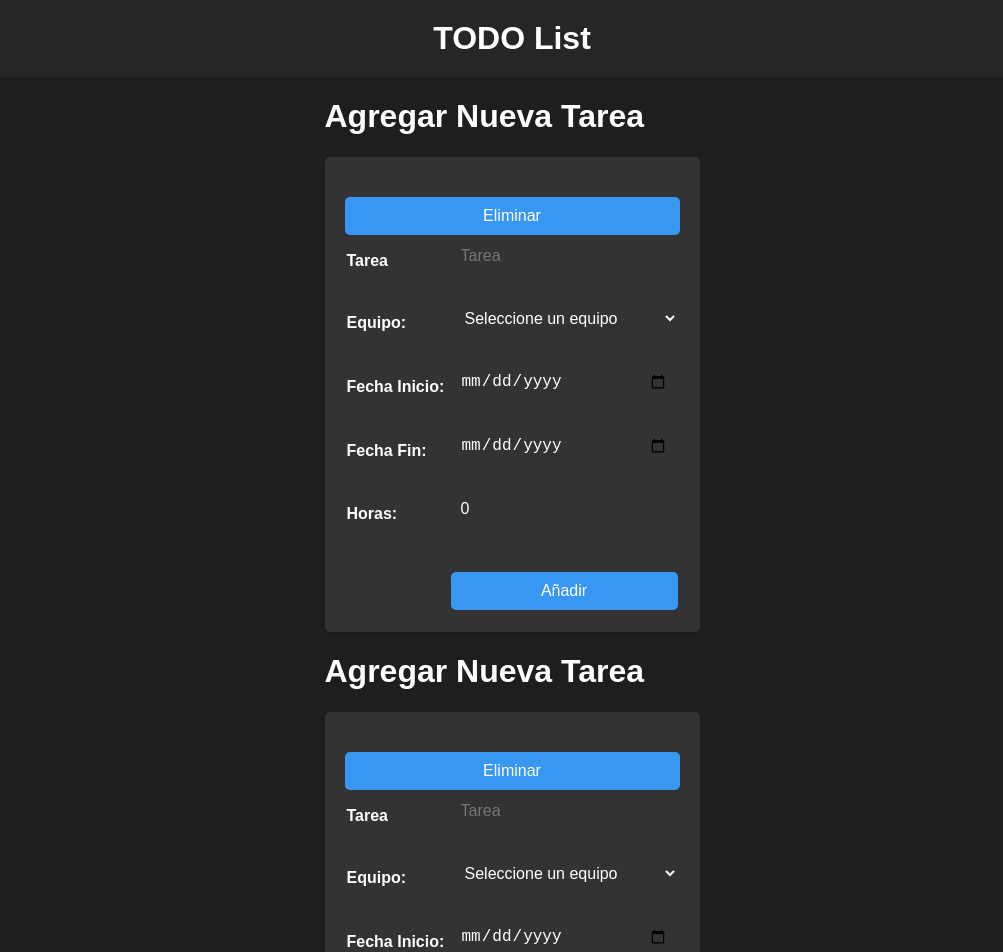
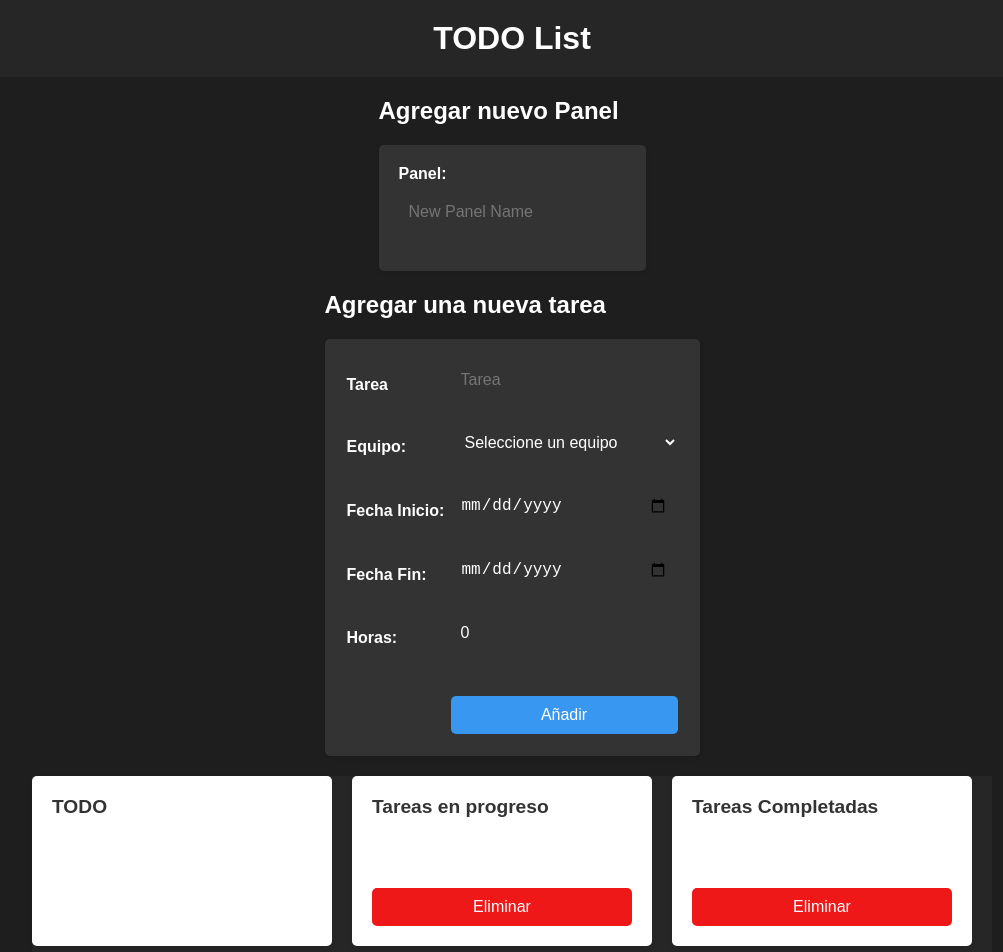
Before and after one commit to oigarciaf/examenIII, a React (Create React App) app: page / in a window 1280 px wide. Shown: the top 952 px of the page, without its empty margins (128-1131 px from the left). Built offline with nearby package versions, Linux system fonts and the light colour scheme.

Commit message:
Componet add panels and validations

```diff
--- a/src/App.css
+++ b/src/App.css
@@ -79,7 +79,31 @@ button[type="button"] {
     color: #fff;
     transition: background-color 0.2s ease;
 }
+button[type="submit"] {
+    border: none;
+    padding: 10px;
+    border-radius: 5px;
+    font-size: 1rem;
+    cursor: pointer;
+    margin-top: 20px;
+    width: 100%;
+    background-color: #3897f0;
+    color: #fff;
+    transition: background-color 0.2s ease;
+}
 
+.remove {
+    border: none;
+    padding: 10px;
+    border-radius: 5px;
+    font-size: 1rem;
+    cursor: pointer;
+    margin-top: 20px;
+    width: 100%;
+    background-color: #ee1818;
+    color: #fff;
+    transition: background-color 0.2s ease;
+}
 button[type="button"]:hover {
     background-color: #1c87e9;
 }
--- a/src/App.tsx
+++ b/src/App.tsx
@@ -1,4 +1,4 @@
-import { useState , useEffect } from 'react';
+import { useState, useEffect } from 'react';
 import logo from './logo.svg';
 import './App.css';
 
@@ -6,27 +6,36 @@ import { ITask } from './interfaces/ITask'
 
 import TaskForm from './components/TaskForm'
 import Panel from './components/Panel'
-
+import AddPanel from './components/AddPanel';
 
 function App() {
 
   const [id, setId] = useState<number>(0)
-  const [task, setTask] = useState<ITask>({ "status" : "TODO", "id": 0 })
+  const [task, setTask] = useState<ITask>({ "status": "TODO", "id": 0 })
   const [taskList, setTaskList] = useState<ITask[]>([])
   const [teams, setTeams] = useState<string[]>(["Development", "QA", "PMs", "BI"])
+  const [panels, setPanels] = useState<string[]>(['Tareas en progreso', 'Tareas Completadas']);
+  const statusOptions: string[] = ["TODO", ...panels];
+  /**#######################33   */
+  const handleAddPanel = (title: string) => {
+    setPanels([...panels, title]);
+    setTask({ ...task, status: title });
+  }
+  /**#######################  */
 
+  /**#######################  */
 
   const handleInputChange = (e: React.ChangeEvent<HTMLInputElement>) => {
-    setTask({...task, [e.target.name]: e.target.value})
+    setTask({ ...task, [e.target.name]: e.target.value })
   }
 
   const handleSelectChange = (e: React.ChangeEvent<HTMLSelectElement>) => {
-    setTask({...task, [e.target.name]: e.target.value})
+    setTask({ ...task, [e.target.name]: e.target.value })
   }
 
   const changeStatus = (id: number, status: string) => {
-    const newTaskList = taskList.map( task => {
-      if(task.id === id) {
+    const newTaskList = taskList.map((task) => {
+      if (task.id === id) {
         task.status = status
       }
       return task
@@ -35,7 +44,7 @@ function App() {
   }
 
   const deleteTask = (id: number) => {
-    const newTaskList = taskList.filter( task => task.id !== id )
+    const newTaskList = taskList.filter(task => task.id !== id)
     setTaskList(newTaskList)
   }
 
@@ -46,13 +55,23 @@ function App() {
     setId(newId)
 
     setTask({
-      "id" : newId
-      , "status" : "TODO"
-      , "name" : ""
-      , "team" : ""
-      , "hours" : 0
+      "id": newId
+      , "status": "TODO"
+      , "name": ""
+      , "team": ""
+      , "hours": 0
     })
   }
+/**Eliminar panel */
+  /**##################################### */
+
+    const removePanel = (title: string) => {
+    const newPanels = panels.filter((panelTitle) => panelTitle !== title);
+    setPanels(newPanels);
+  };
+  /**##################################### */
+
+
 
   return (
     <div className="App">
@@ -61,12 +80,10 @@ function App() {
         <h1>TODO List</h1>
       </header>
 
+      <div className="container">
 
-      <div className="container">
-      <div className=''>
+      <AddPanel addPanel={handleAddPanel} panels={panels || []} />
 
-      </div>
-        <div>
         <TaskForm
           task={task}
           teams={teams}
@@ -74,22 +91,29 @@ function App() {
           onChangeSelect={handleSelectChange}
           onSave={addTask}
         />
-        </div>
-        <TaskForm
-            task={task}
-            teams={teams}
-            onChangeInput={handleInputChange}
-            onChangeSelect={handleSelectChange}
-            onSave={addTask}
-        />
+
         <div className="columnas">
         <Panel
             title={"TODO"}
-            tasks={ taskList.filter( task => task.status === 'TODO' ) }
+            statusOptions={statusOptions}
+            tasks={taskList.filter(task => task.status === 'TODO')}
             changeStatus={changeStatus}
             deleteTask={deleteTask}
+            showRemoveButton={false}
+            removePanel={removePanel}
           />
-
+          {panels.map((panelTitle) => (
+        <Panel
+          key={panelTitle}
+          statusOptions={statusOptions}
+          title={panelTitle}
+          tasks={taskList.filter(task => task.status === panelTitle)}
+          changeStatus={changeStatus}
+          deleteTask={deleteTask}
+          showRemoveButton={true}
+          removePanel={removePanel}
+          />
+      ))}
         </div>
       </div>
     </div>
--- a/src/components/AddPanel.tsx
+++ b/src/components/AddPanel.tsx
@@ -1,14 +1,53 @@
-import { useState } from 'react';
-import React from 'react'
+import React, { useState } from 'react';
+import { AddPanelProps } from '../interfaces/IAddPanel';
+function AddPanel(props:AddPanelProps) {
 
-function AddPanel() {
+  const [panelTitle, setPanelTitle] = useState('');
+  const [error, setError] = useState('');
+
+
+  const handleSubmit = (e: React.FormEvent<HTMLFormElement>) => {
+    e.preventDefault();
+    const formattedTitle = panelTitle.trim().toLowerCase();
+    const panelExists = props.panels && props.panels.some(
+      (panel) => panel.trim().toLowerCase() === formattedTitle
+    );
+    if (!panelExists) {
+      props.addPanel(formattedTitle);
+      setPanelTitle('');
+      setError('');
+    } else {
+      setError('Panel ya existe');
+    }
+  };
+
+
+
+
   return (
     <div>
-      <label htmlFor="taskName">Panel</label>
-      <input type="text" name="name" placeholder='New Panel Name'/>
+      <h2>Agregar nuevo Panel</h2>
+      <form onSubmit={handleSubmit}>
+        <label htmlFor="newpanel">Panel:</label>
+        <input
+          type="text"
+          id="newpanel"
+          name="newpanel"
+          placeholder="New Panel Name"
+          value={panelTitle}
+          onChange={(e) => setPanelTitle(e.target.value)}
+        />
+        {!panelTitle.trim() ? null : props.panels && props.panels.some(
+          (panel) => panel.trim().toLowerCase() === panelTitle.trim().toLowerCase()
+        ) ? (
+          <p style={{ color: 'red' }}>Panel ya existe</p>
+        ) : (
+          <button type="submit">Add</button>
+        )}
+
+      </form>
     </div>
-
-  )
+  );
 }
 
-export default AddPanel
+export default AddPanel;
--- a/src/components/Card.tsx
+++ b/src/components/Card.tsx
@@ -1,7 +1,7 @@
 import { useState } from 'react';
 import { ICard } from '../interfaces/ICard';
 
-function Card(props: ICard){
+function Card(props: ICard  & {statusOptions: string[]} ) {
 
     const [status, setStatus] = useState<string>(props.task.status ? props.task.status : 'TODO')
 
@@ -15,35 +15,37 @@ function Card(props: ICard){
         <div className="card">
             <div className="card-item">
                 <span>Id:</span>
-                <p>{ props.task.id }</p>
+                <p>{props.task.id}</p>
             </div>
             <div className="card-item">
                 <span>Tarea:</span>
-                <p>{ props.task.name }</p>
+                <p>{props.task.name}</p>
             </div>
             <div className="card-item">
                 <span>Fecha Inicio:</span>
-                <p>{ props.task.startdate ? new Date(props.task.startdate).toISOString().substr(0, 10).split('T')[0] : '' }</p>
+                <p>{props.task.startdate ? new Date(props.task.startdate).toISOString().substr(0, 10).split('T')[0] : ''}</p>
             </div>
             <div className="card-item">
                 <span>Fecha Fin:</span>
-                <p>{ props.task.enddate ? new Date(props.task.enddate).toISOString().substr(0, 10).split('T')[0] : '' }</p>
+                <p>{props.task.enddate ? new Date(props.task.enddate).toISOString().substr(0, 10).split('T')[0] : ''}</p>
             </div>
             <div className="card-item">
                 <span>Horas:</span>
-                <p>{ props.task.hours }</p>
+                <p>{props.task.hours}</p>
             </div>
             <div className="card-item">
                 <span>Estado:</span>
                 <p>
-                <select value={status} onChange={handleSelectChange} name="estado">
-                    <option value="TODO">TODO</option>
-                    <option value="In Progress">In Progress</option>
-                    <option value="Completed">Completed</option>
-                </select>
+                    <select value={status} onChange={handleSelectChange} name="estado">
+                        {props.statusOptions.map((option) => (
+                            <option key={option} value={option}>
+                                {option}
+                            </option>
+                        ))}
+                    </select>
                 </p>
             </div>
-            <button className="delete-btn" onClick={ () => props.deleteTask( props.task.id ) } >x</button>
+            <button className="delete-btn" onClick={() => props.deleteTask(props.task.id)} >x</button>
         </div>
 
     )
--- a/src/components/Panel.tsx
+++ b/src/components/Panel.tsx
@@ -3,22 +3,34 @@ import { useState } from 'react';
 import { IPanelProps } from '../interfaces/IPanel'
 import Card from './Card'
 
-function Panel(props: IPanelProps) {
+function Panel(props: IPanelProps & {showRemoveButton: boolean}) {
+    ;
 
+    const handleRemovePanel = () => {
+        props.removePanel(props.title);
+    }
     return (
         <div className="columna">
             <h2> { props.title } </h2>
-            {
-                props.tasks.map((task) => {
-                    return (
-                        <Card
-                            task={task}
-                            changeStatus={props.changeStatus}
-                            deleteTask={props.deleteTask}
-                        />
-                    )
-                })
-            }
+            {props.tasks.length > 0 ? (
+        props.tasks.map((task) => (
+          <Card
+            key={task.id}
+            task={task}
+            changeStatus={props.changeStatus}
+            deleteTask={props.deleteTask}
+            statusOptions={props.statusOptions}
+          />
+        ))
+      ) : (
+        <p>No hay tareas en este panel</p>
+      )}
+      {props.tasks.length === 0 && props.showRemoveButton && (
+        <button className="remove" onClick={handleRemovePanel}>
+          Eliminar
+        </button>
+      )}
+
         </div>
     )
 }
--- a/src/components/TaskForm.tsx
+++ b/src/components/TaskForm.tsx
@@ -45,10 +45,12 @@ function TaskForm(props: ITaskFormProps) {
 
     return (
         <div>
-            <h1> Agregar Nueva Tarea </h1>
+            <h2>Agregar una nueva tarea </h2>
+
         <form>
-        <button type="button"  >Eliminar</button>
+
             <table>
+
                 <tr>
                     <td> <label htmlFor="taskName">Tarea</label> </td>
                     <td> <input type="text" onChange={props.onChangeInput} name="name" placeholder='Tarea' value={props.task.name} /> </td>
@@ -125,7 +127,8 @@ function TaskForm(props: ITaskFormProps) {
                 </tr>
 
             </table>
-        </form>    </div>
+        </form>
+        </div>
     );
 
 }
--- /dev/null
+++ b/src/interfaces/IAddPanel.ts
@@ -0,0 +1,16 @@
+import React from "react";
+import { ITask } from "./ITask";
+export interface IAddPanel {
+  title: string;
+  tasks: ITask[];
+  teams: string[];
+  changeStatus: (id: number, status: string) => void;
+  deleteTask: (id: number) => void;
+  addTask: (task: ITask) => void;
+  removePanel: (title: string) => void;
+}
+
+export interface AddPanelProps {
+  addPanel: (title: string) => void;
+  panels?: string[]; // Aquí se pasa el array de paneles
+}
--- /dev/null
+++ b/src/interfaces/IFilter.ts
@@ -0,0 +1 @@
+import { ITask } from "./ITask";
--- a/src/interfaces/IPanel.ts
+++ b/src/interfaces/IPanel.ts
@@ -5,4 +5,7 @@ export interface IPanelProps {
     tasks: ITask[];
     changeStatus: (id: number, status: string) => void;
     deleteTask: (id: number) => void;
+    removePanel: (title: string) => void;
+    showRemoveButton?: boolean;
+    statusOptions: string[]
 }
```
Also changed, not shown: src/components/ts.txt (added), src/interfaces/ICard.ts (line endings or trailing spaces), src/interfaces/ITask.ts (line endings or trailing spaces). Lines whose indentation alone changed are shown as unchanged.
